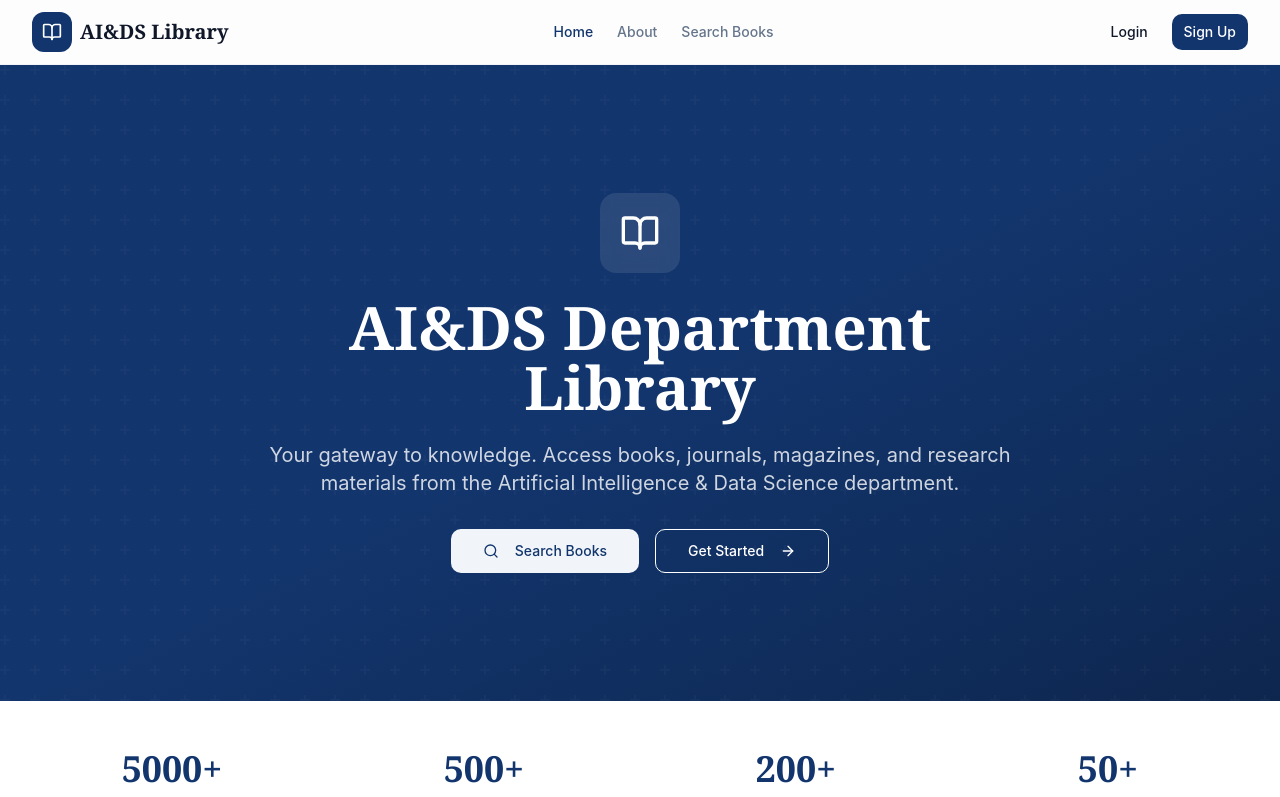
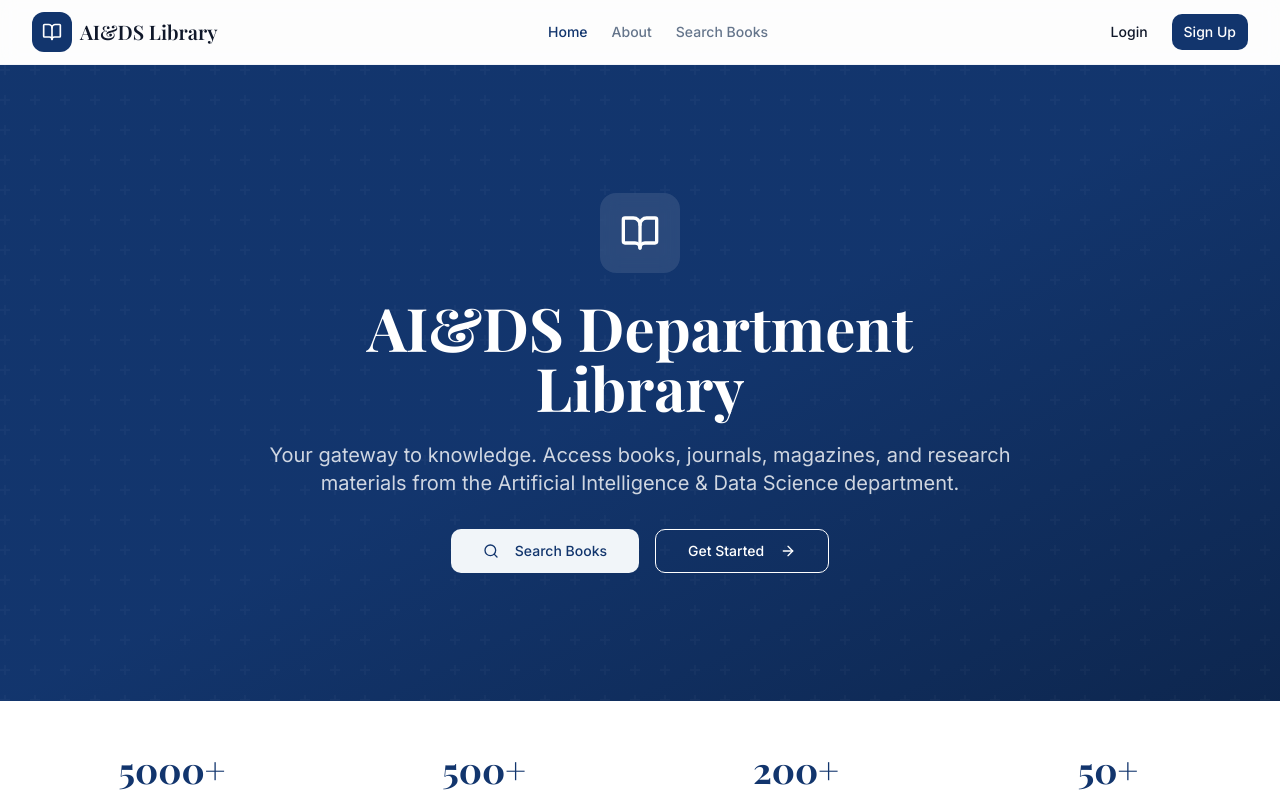
Before and after one commit to Abdul-Rahman-2005/srgec-ai-ds-dept-lib, a React (Vite) app: page / in a window 1280 px wide. Shown: the top 797 px of the page. Built offline with nearby package versions, Linux system fonts and the light colour scheme; no server answers; the HTML template or start-up script is replaced by a standard one.

Commit message:
Remove duplicate font import
Removed duplicate font import from index.css

```diff
--- a/src/index.css
+++ b/src/index.css
@@ -1,8 +1,7 @@
+@import url('https://fonts.googleapis.com/css2?family=Inter:wght@300;400;500;600;700&family=Playfair+Display:wght@600;700&display=swap');
 @tailwind base;
 @tailwind components;
 @tailwind utilities;
-
-@import url('https://fonts.googleapis.com/css2?family=Inter:wght@300;400;500;600;700&family=Playfair+Display:wght@600;700&display=swap');
 
 @layer base {
   :root {
```
